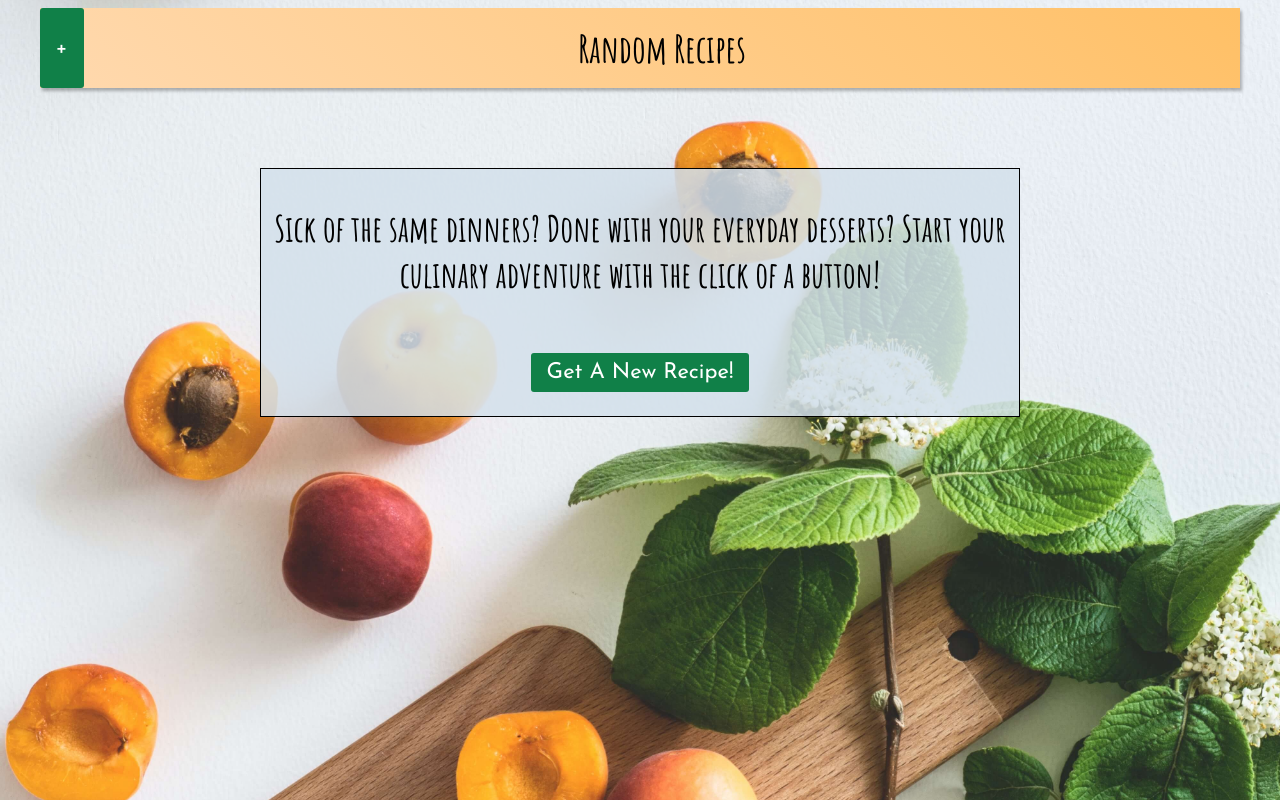
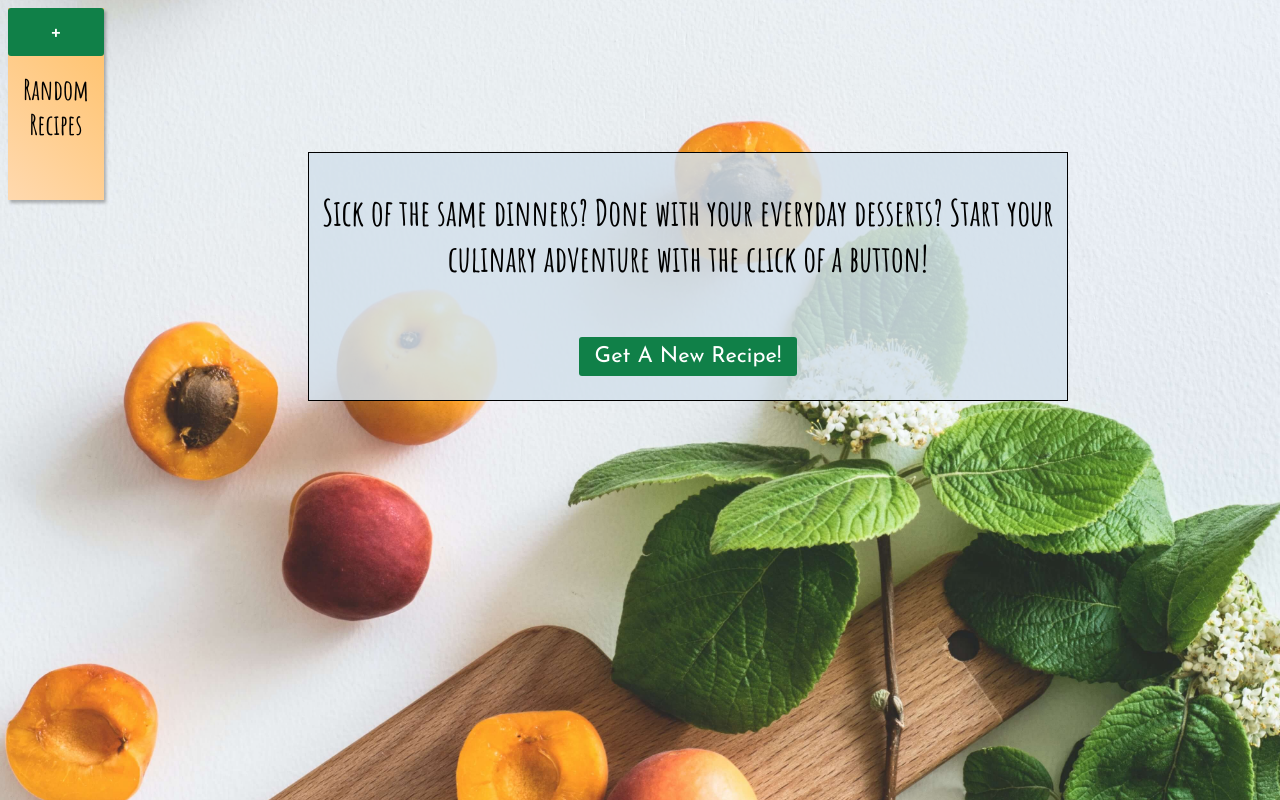
Before and after one commit to DefinitelyNotJonathan/random-recipe-roulette, a React (Create React App) app: page / in a window 1280 px wide. Built offline with nearby package versions, Linux system fonts and the light colour scheme; no server answers.

Commit message:
1200 px nav bar styling progress

```diff
--- a/src/App.css
+++ b/src/App.css
@@ -463,14 +463,95 @@ li.Nav_MenuLogo {
 }
 
 @media screen and (min-width:1200px) {
+    html {
+        min-height:100%;
+    }
+    body {
+        min-height:100%;
+    }
     .SignUp_header {
         font-size:30px;
     }
     .App_header>h1 {
         font-size:52px;
     }
-
+    .Page_Container {
+        display:flex;
+        flex-direction: row;
+        justify-content: flex-start;
+        min-height: 100%;
+    }
+    .Homepage_Container {
+        max-height:16rem;
+        margin-top:9rem;
+        margin-bottom: 10rem;
+    }
     .Homepage_Container, .logout {
         max-width:60%;
     }
+    .Nav_Container{
+        background: linear-gradient(45deg, #ffd9af, #ffc066 );
+        box-shadow: 2px 3px 3px rgba(0, 0, 0, 0.28);
+        max-width:6rem;
+        margin-left:0;
+        margin-right:0;
+        top:0;
+        bottom:0;
+        transition: min-width .2s ease-in-out;
+        display: flex;
+        flex-direction: column;
+        justify-content: flex-start;
+        align-items: center;
+        min-height:12rem;
+        max-height:12rem;
+        margin-bottom: 0;
+    }
+    .Nav_Container.active{
+        min-height:25rem;
+        min-width:16rem;
+        max-width: none;
+        transition: min-width .2s ease-in-out;
+        flex-direction: column;
+
+    }
+    .Nav_Navbar{
+        max-width:100%;
+        display:flex;
+        flex-direction:column;
+        justify-content: space-evenly;
+    }
+    .Nav_Menu{
+        display:flex;
+        flex-direction:column;
+        justify-content: space-between;
+        max-height:100%;
+        align-items:center;
+        margin-bottom:0;
+    }
+
+    .Nav_MenuLogo, .Nav_MenuName, .Nav_MenuLogout{
+        min-height:80%;
+        border-top: 1px solid white;
+        margin-top:.5rem;
+        margin-bottom:.5rem;
+        padding-top:1.25rem;
+        padding-bottom:.5rem;
+    }
+    .Nav_MenuLogo, .Nav_MenuName{
+        font-weight:bold;
+    }
+    li.Nav_MenuLogo {
+        padding-top:0;
+        margin-top:0;
+        border-top:none;
+        font-family:'Amatic SC', cursive;
+        font-size: 28px;
+    }
+    .Nav_MenuLogout{
+        padding-bottom: 1rem;
+    }
+    button.Menu_button{
+        min-height:3rem;
+    }
+
 }
--- a/src/config.js
+++ b/src/config.js
@@ -1,4 +1,5 @@
 export default {
     API_ENDPOINT:
-    'https://still-woodland-16107.herokuapp.com',
+    "http://localhost:8000",
+    // 'https://still-woodland-16107.herokuapp.com',
 };
```
